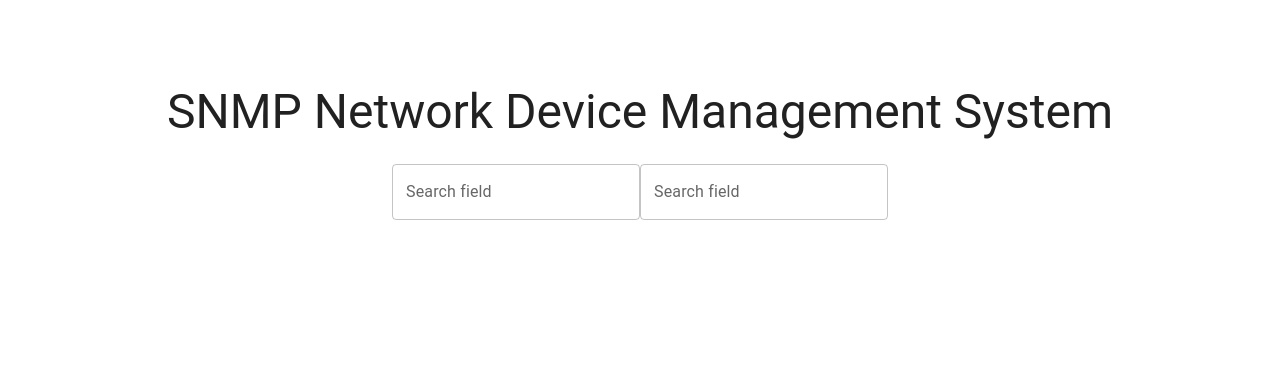
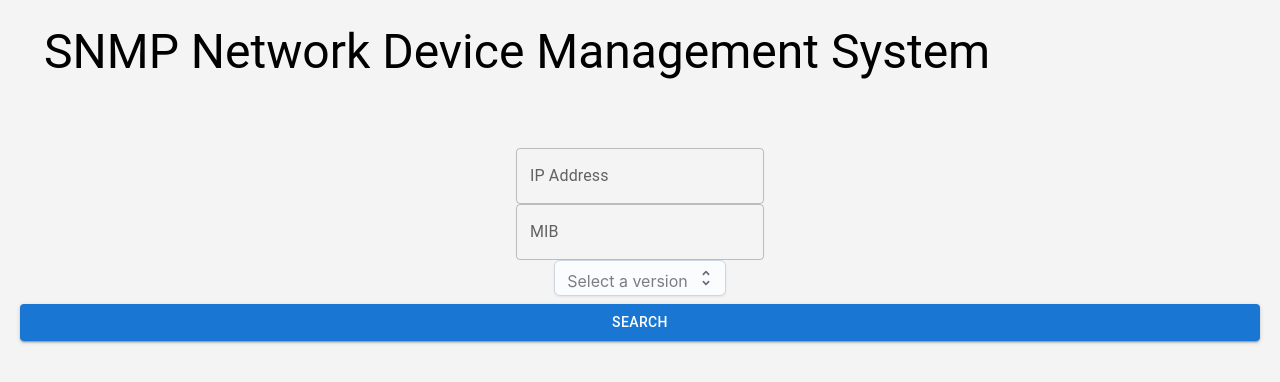
Before and after one commit to xuzhihuiCSY/snmp, a React (Create React App) app: page / in a window 1280 px wide. Shown: the top 382 px of the page. Built offline with nearby package versions, Linux system fonts and the light colour scheme.

Commit message:
continue the creation of webpage

```diff
--- a/package.json
+++ b/package.json
@@ -48,5 +48,9 @@
     "autoprefixer": "^10.4.19",
     "postcss": "^8.4.38",
     "tailwindcss": "^3.4.4"
-  }
+  },
+  "peerDependencies": {
+  "react": "^17.0.0 || ^18.0.0",
+  "react-dom": "^17.0.0 || ^18.0.0"
 }
+}
--- a/src/SearchPage.js
+++ b/src/SearchPage.js
@@ -1,18 +1,21 @@
 import React, { useState } from "react";
+import Button from '@mui/material/Button';
 import CssBaseline from '@mui/material/CssBaseline';
 import Box from '@mui/material/Box';
 import LockOutlinedIcon from '@mui/icons-material/LockOutlined';
 import Typography from '@mui/material/Typography';
+import Toolbar from '@mui/material/Toolbar';
 import TextField from '@mui/material/TextField';
-import Dropdown from '@mui/joy/Dropdown';
-import Menu from '@mui/joy/Menu';
-import MenuButton from '@mui/joy/MenuButton';
-import MenuItem from '@mui/joy/MenuItem';
-import '@fontsource/inter';
+import Select from '@mui/joy/Select';
+import Option from '@mui/joy/Option';
+import Stack from '@mui/joy/Stack';
+
+
 
 import { Avatar, Container, createTheme, ThemeProvider } from "@mui/material";
 
 const theme = createTheme();
+
 
 export default function SearchPage() {
     const [ip, setIp] = useState("");
@@ -24,27 +27,37 @@ export default function SearchPage() {
 
 
     return (
-        <ThemeProvider theme={theme}>
-            <Container component="main" maxWidth="100%">
-                <CssBaseline />
-                <Box
+        <>
+            <Toolbar>
+                <Typography component="h3" variant="h3">
+                    SNMP Network Device Management System
+                </Typography>
+            </Toolbar>
+            <Box component="form"
             sx={{
                 marginTop: 8,
                 display: 'flex',
                 flexDirection: 'column',
                 alignItems: 'center',
-                        width: "100%"
               }}
+             onSubmit={handleIP}>
+                <TextField id="outlined-search" label="IP Address" type="search" />
+                <TextField id="outlined-search" label="MIB" type="search" />
+                <Stack spacing={2}>
+                    <Select
+                        placeholder="Select a version"
+                        name="version"
+                        required
+                        sx={{ maxWidth: 200 }}
                     >
-                    <Typography component="h3" variant="h3">
-                        SNMP Network Device Management System
-                    </Typography>
-                    <Box component="form" noValidate onSubmit={handleIP} sx={{ mt: 3 }}>
-                        <TextField id="outlined-search" label="Search field" type="search" />
-                        <TextField id="outlined-search" label="Search field" type="search" />
+                        <Option value="V2c">V2c</Option>
+                        <Option value="V3">V3</Option>
+                    </Select>
+                </Stack>
+                <Button type="submit" fullWidth variant="contained" sx={{ mt: 1, mb: 1 }}>
+                    Search
+                </Button>
             </Box>
-                </Box>
-            </Container>
-        </ThemeProvider>
+        </>
     );
 }
```
Lines whose indentation alone changed are shown as unchanged.
